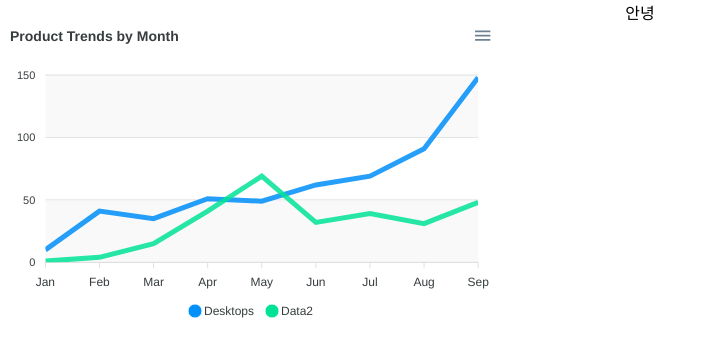
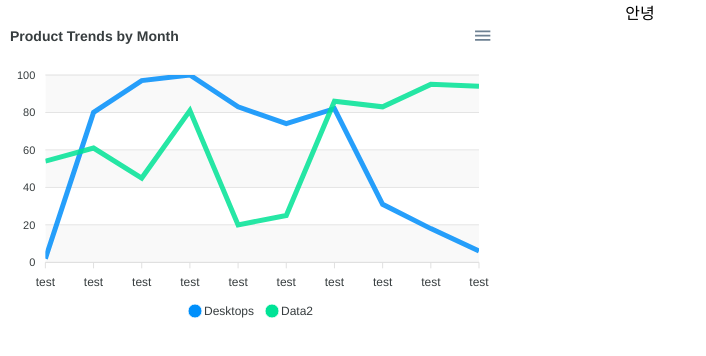
Before and after one commit to Suyoooi/Chart, a React (Create React App) app: page / in a window 1280 px wide. Shown: the top 356 px of the page, without its empty margins (0-706 px from the left). Built offline with nearby package versions, Linux system fonts and the light colour scheme.

Commit message:
feat: data 값 받아오기

```diff
--- a/src/constant/ApexChart.jsx
+++ b/src/constant/ApexChart.jsx
@@ -5,15 +5,34 @@ export default class ApexChart extends Component {
   constructor(props) {
     super(props);
 
+    //y축 데이터 생성
+    const arr = [];
+    for (let i = 0; i < 10; i++) {
+      arr.push(Math.floor(Math.random() * 100) + 1);
+      console.log(arr);
+    }
+    const secondArr = [];
+    for (let i = 0; i < 10; i++) {
+      secondArr.push(Math.floor(Math.random() * 100) + 1);
+      console.log(secondArr);
+    }
+
+    //x축 데이터 생성
+    var array = [];
+    for (var i = 0; i < 10; i++) {
+      array.push("test");
+    }
+    console.log(array);
+
     this.state = {
       series: [
         {
           name: "Desktops",
-          data: [10, 41, 35, 51, 49, 62, 69, 91, 148],
+          data: arr,
         },
         {
           name: "Data2",
-          data: [1, 4, 15, 41, 69, 32, 39, 31, 48],
+          data: secondArr,
         },
       ],
 
@@ -40,17 +59,7 @@ export default class ApexChart extends Component {
           },
         },
         xaxis: {
-          categories: [
-            "Jan",
-            "Feb",
-            "Mar",
-            "Apr",
-            "May",
-            "Jun",
-            "Jul",
-            "Aug",
-            "Sep",
-          ],
+          categories: array,
         },
       },
     };
```
